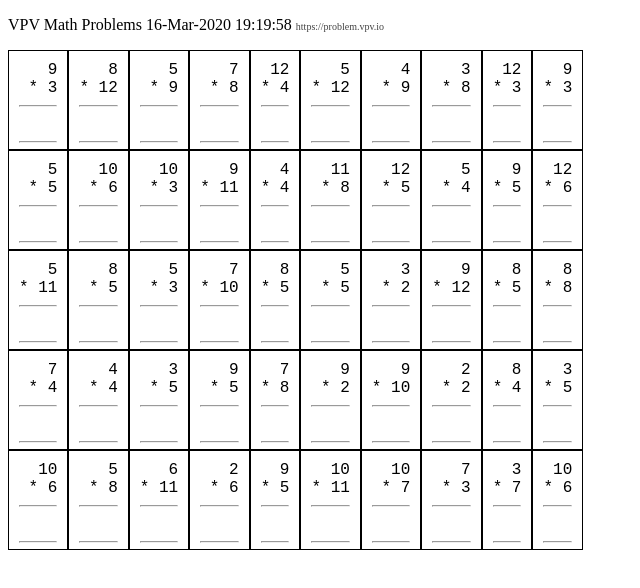
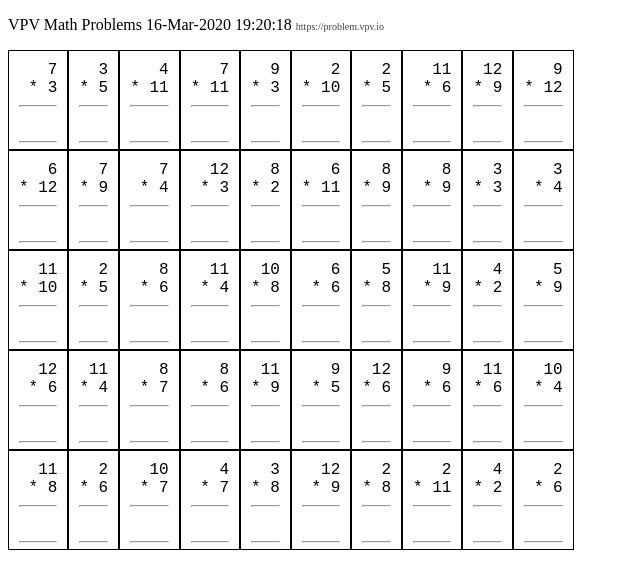
Before and after one commit to reflexdemon/math-problems, a website: page docs/problems.html in a window 1280 px wide. Shown: the whole page, without its empty margins (0-640 px from the left). Drawn offline with Linux system fonts and the light colour scheme.

Commit message:
Published new set of problems Mon Mar 16 19:20:18 EDT 2020

```diff
--- a/docs/problems.html
+++ b/docs/problems.html
@@ -34,77 +34,40 @@
 </head>
 <body>
 
-<p>VPV Math Problems 16-Mar-2020 19:19:58 <span style="color: #444; font-size: 10px">https://problem.vpv.io</span></p>
+<p>VPV Math Problems 16-Mar-2020 19:20:18 <span style="color: #444; font-size: 10px">https://problem.vpv.io</span></p>
 
 <div class="row">
       <div class="column">
           <span class="cell">
-            <div >  9</div>
+            <div >  7</div>
             <div >*   3</div>
             <hr>
             <br>
             <hr>
           </span>
           <span class="cell">
-            <div >  5</div>
-            <div >*   5</div>
-            <hr>
-            <br>
-            <hr>
-          </span>
-          <span class="cell">
-            <div >  5</div>
-            <div >*  11</div>
-            <hr>
-            <br>
-            <hr>
-          </span>
-          <span class="cell">
-            <div >  7</div>
-            <div >*   4</div>
-            <hr>
-            <br>
-            <hr>
-          </span>
-          <span class="cell">
-            <div > 10</div>
-            <div >*   6</div>
-            <hr>
-            <br>
-            <hr>
-          </span>
-      </div>
-      <div class="column">
-          <span class="cell">
-            <div >  8</div>
+            <div >  6</div>
             <div >*  12</div>
             <hr>
             <br>
             <hr>
           </span>
           <span class="cell">
-            <div > 10</div>
+            <div > 11</div>
+            <div >*  10</div>
+            <hr>
+            <br>
+            <hr>
+          </span>
+          <span class="cell">
+            <div > 12</div>
             <div >*   6</div>
             <hr>
             <br>
             <hr>
           </span>
           <span class="cell">
-            <div >  8</div>
-            <div >*   5</div>
-            <hr>
-            <br>
-            <hr>
-          </span>
-          <span class="cell">
-            <div >  4</div>
-            <div >*   4</div>
-            <hr>
-            <br>
-            <hr>
-          </span>
-          <span class="cell">
-            <div >  5</div>
+            <div > 11</div>
             <div >*   8</div>
             <hr>
             <br>
@@ -113,27 +76,6 @@
       </div>
       <div class="column">
           <span class="cell">
-            <div >  5</div>
-            <div >*   9</div>
-            <hr>
-            <br>
-            <hr>
-          </span>
-          <span class="cell">
-            <div > 10</div>
-            <div >*   3</div>
-            <hr>
-            <br>
-            <hr>
-          </span>
-          <span class="cell">
-            <div >  5</div>
-            <div >*   3</div>
-            <hr>
-            <br>
-            <hr>
-          </span>
-          <span class="cell">
             <div >  3</div>
             <div >*   5</div>
             <hr>
@@ -141,38 +83,22 @@
             <hr>
           </span>
           <span class="cell">
-            <div >  6</div>
-            <div >*  11</div>
-            <hr>
-            <br>
-            <hr>
-          </span>
-      </div>
-      <div class="column">
-          <span class="cell">
             <div >  7</div>
-            <div >*   8</div>
+            <div >*   9</div>
             <hr>
             <br>
             <hr>
           </span>
           <span class="cell">
-            <div >  9</div>
-            <div >*  11</div>
+            <div >  2</div>
+            <div >*   5</div>
             <hr>
             <br>
             <hr>
           </span>
           <span class="cell">
-            <div >  7</div>
-            <div >*  10</div>
-            <hr>
-            <br>
-            <hr>
-          </span>
-          <span class="cell">
-            <div >  9</div>
-            <div >*   5</div>
+            <div > 11</div>
+            <div >*   4</div>
             <hr>
             <br>
             <hr>
@@ -187,14 +113,14 @@
       </div>
       <div class="column">
           <span class="cell">
-            <div > 12</div>
-            <div >*   4</div>
+            <div >  4</div>
+            <div >*  11</div>
             <hr>
             <br>
             <hr>
           </span>
           <span class="cell">
-            <div >  4</div>
+            <div >  7</div>
             <div >*   4</div>
             <hr>
             <br>
@@ -202,88 +128,14 @@
           </span>
           <span class="cell">
             <div >  8</div>
-            <div >*   5</div>
+            <div >*   6</div>
             <hr>
             <br>
             <hr>
           </span>
           <span class="cell">
-            <div >  7</div>
-            <div >*   8</div>
-            <hr>
-            <br>
-            <hr>
-          </span>
-          <span class="cell">
-            <div >  9</div>
-            <div >*   5</div>
-            <hr>
-            <br>
-            <hr>
-          </span>
-      </div>
-      <div class="column">
-          <span class="cell">
-            <div >  5</div>
-            <div >*  12</div>
-            <hr>
-            <br>
-            <hr>
-          </span>
-          <span class="cell">
-            <div > 11</div>
-            <div >*   8</div>
-            <hr>
-            <br>
-            <hr>
-          </span>
-          <span class="cell">
-            <div >  5</div>
-            <div >*   5</div>
-            <hr>
-            <br>
-            <hr>
-          </span>
-          <span class="cell">
-            <div >  9</div>
-            <div >*   2</div>
-            <hr>
-            <br>
-            <hr>
-          </span>
-          <span class="cell">
-            <div > 10</div>
-            <div >*  11</div>
-            <hr>
-            <br>
-            <hr>
-          </span>
-      </div>
-      <div class="column">
-          <span class="cell">
-            <div >  4</div>
-            <div >*   9</div>
-            <hr>
-            <br>
-            <hr>
-          </span>
-          <span class="cell">
-            <div > 12</div>
-            <div >*   5</div>
-            <hr>
-            <br>
-            <hr>
-          </span>
-          <span class="cell">
-            <div >  3</div>
-            <div >*   2</div>
-            <hr>
-            <br>
-            <hr>
-          </span>
-          <span class="cell">
-            <div >  9</div>
-            <div >*  10</div>
+            <div >  8</div>
+            <div >*   7</div>
             <hr>
             <br>
             <hr>
@@ -298,42 +150,12 @@
       </div>
       <div class="column">
           <span class="cell">
-            <div >  3</div>
-            <div >*   8</div>
+            <div >  7</div>
+            <div >*  11</div>
             <hr>
             <br>
             <hr>
           </span>
-          <span class="cell">
-            <div >  5</div>
-            <div >*   4</div>
-            <hr>
-            <br>
-            <hr>
-          </span>
-          <span class="cell">
-            <div >  9</div>
-            <div >*  12</div>
-            <hr>
-            <br>
-            <hr>
-          </span>
-          <span class="cell">
-            <div >  2</div>
-            <div >*   2</div>
-            <hr>
-            <br>
-            <hr>
-          </span>
-          <span class="cell">
-            <div >  7</div>
-            <div >*   3</div>
-            <hr>
-            <br>
-            <hr>
-          </span>
-      </div>
-      <div class="column">
           <span class="cell">
             <div > 12</div>
             <div >*   3</div>
@@ -342,28 +164,21 @@
             <hr>
           </span>
           <span class="cell">
-            <div >  9</div>
-            <div >*   5</div>
+            <div > 11</div>
+            <div >*   4</div>
             <hr>
             <br>
             <hr>
           </span>
           <span class="cell">
             <div >  8</div>
-            <div >*   5</div>
+            <div >*   6</div>
             <hr>
             <br>
             <hr>
           </span>
           <span class="cell">
-            <div >  8</div>
-            <div >*   4</div>
-            <hr>
-            <br>
-            <hr>
-          </span>
-          <span class="cell">
-            <div >  3</div>
+            <div >  4</div>
             <div >*   7</div>
             <hr>
             <br>
@@ -379,6 +194,94 @@
             <hr>
           </span>
           <span class="cell">
+            <div >  8</div>
+            <div >*   2</div>
+            <hr>
+            <br>
+            <hr>
+          </span>
+          <span class="cell">
+            <div > 10</div>
+            <div >*   8</div>
+            <hr>
+            <br>
+            <hr>
+          </span>
+          <span class="cell">
+            <div > 11</div>
+            <div >*   9</div>
+            <hr>
+            <br>
+            <hr>
+          </span>
+          <span class="cell">
+            <div >  3</div>
+            <div >*   8</div>
+            <hr>
+            <br>
+            <hr>
+          </span>
+      </div>
+      <div class="column">
+          <span class="cell">
+            <div >  2</div>
+            <div >*  10</div>
+            <hr>
+            <br>
+            <hr>
+          </span>
+          <span class="cell">
+            <div >  6</div>
+            <div >*  11</div>
+            <hr>
+            <br>
+            <hr>
+          </span>
+          <span class="cell">
+            <div >  6</div>
+            <div >*   6</div>
+            <hr>
+            <br>
+            <hr>
+          </span>
+          <span class="cell">
+            <div >  9</div>
+            <div >*   5</div>
+            <hr>
+            <br>
+            <hr>
+          </span>
+          <span class="cell">
+            <div > 12</div>
+            <div >*   9</div>
+            <hr>
+            <br>
+            <hr>
+          </span>
+      </div>
+      <div class="column">
+          <span class="cell">
+            <div >  2</div>
+            <div >*   5</div>
+            <hr>
+            <br>
+            <hr>
+          </span>
+          <span class="cell">
+            <div >  8</div>
+            <div >*   9</div>
+            <hr>
+            <br>
+            <hr>
+          </span>
+          <span class="cell">
+            <div >  5</div>
+            <div >*   8</div>
+            <hr>
+            <br>
+            <hr>
+          </span>
+          <span class="cell">
             <div > 12</div>
             <div >*   6</div>
             <hr>
@@ -386,21 +289,118 @@
             <hr>
           </span>
           <span class="cell">
+            <div >  2</div>
+            <div >*   8</div>
+            <hr>
+            <br>
+            <hr>
+          </span>
+      </div>
+      <div class="column">
+          <span class="cell">
+            <div > 11</div>
+            <div >*   6</div>
+            <hr>
+            <br>
+            <hr>
+          </span>
+          <span class="cell">
             <div >  8</div>
-            <div >*   8</div>
+            <div >*   9</div>
+            <hr>
+            <br>
+            <hr>
+          </span>
+          <span class="cell">
+            <div > 11</div>
+            <div >*   9</div>
+            <hr>
+            <br>
+            <hr>
+          </span>
+          <span class="cell">
+            <div >  9</div>
+            <div >*   6</div>
+            <hr>
+            <br>
+            <hr>
+          </span>
+          <span class="cell">
+            <div >  2</div>
+            <div >*  11</div>
+            <hr>
+            <br>
+            <hr>
+          </span>
+      </div>
+      <div class="column">
+          <span class="cell">
+            <div > 12</div>
+            <div >*   9</div>
             <hr>
             <br>
             <hr>
           </span>
           <span class="cell">
             <div >  3</div>
-            <div >*   5</div>
+            <div >*   3</div>
+            <hr>
+            <br>
+            <hr>
+          </span>
+          <span class="cell">
+            <div >  4</div>
+            <div >*   2</div>
+            <hr>
+            <br>
+            <hr>
+          </span>
+          <span class="cell">
+            <div > 11</div>
+            <div >*   6</div>
+            <hr>
+            <br>
+            <hr>
+          </span>
+          <span class="cell">
+            <div >  4</div>
+            <div >*   2</div>
+            <hr>
+            <br>
+            <hr>
+          </span>
+      </div>
+      <div class="column">
+          <span class="cell">
+            <div >  9</div>
+            <div >*  12</div>
+            <hr>
+            <br>
+            <hr>
+          </span>
+          <span class="cell">
+            <div >  3</div>
+            <div >*   4</div>
+            <hr>
+            <br>
+            <hr>
+          </span>
+          <span class="cell">
+            <div >  5</div>
+            <div >*   9</div>
             <hr>
             <br>
             <hr>
           </span>
           <span class="cell">
             <div > 10</div>
+            <div >*   4</div>
+            <hr>
+            <br>
+            <hr>
+          </span>
+          <span class="cell">
+            <div >  2</div>
             <div >*   6</div>
             <hr>
             <br>
```
Also changed, not shown: docs/answers.txt (+46 -46 lines), 1 other file.
